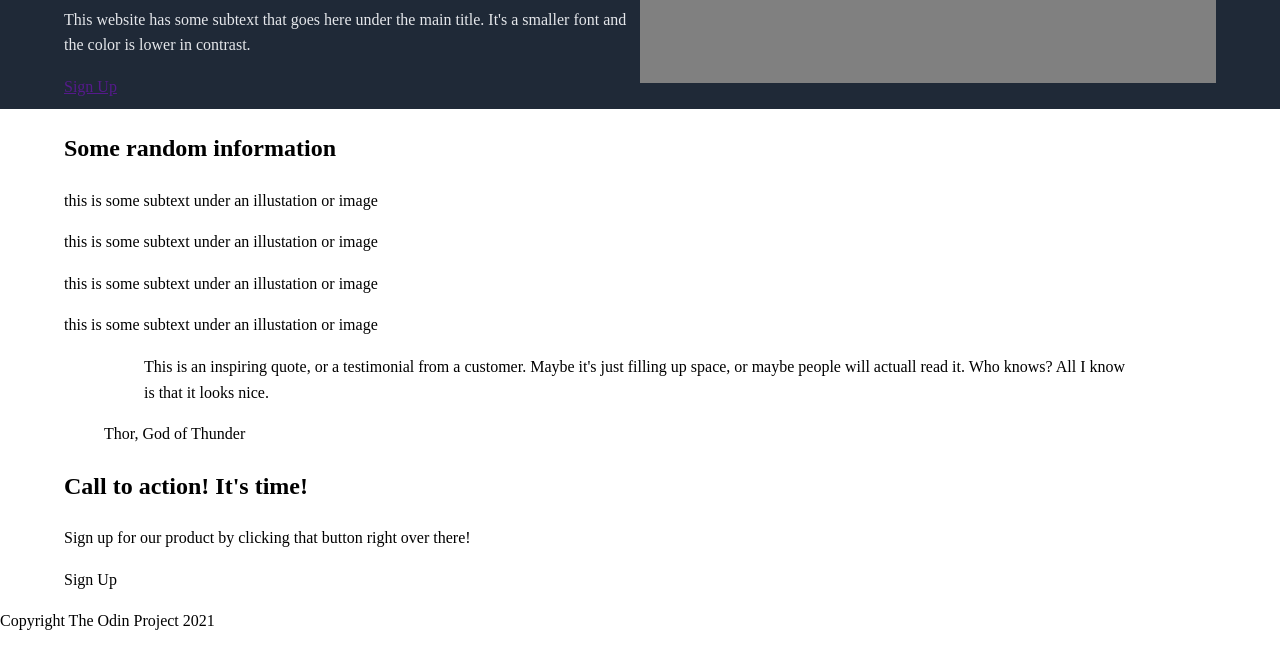
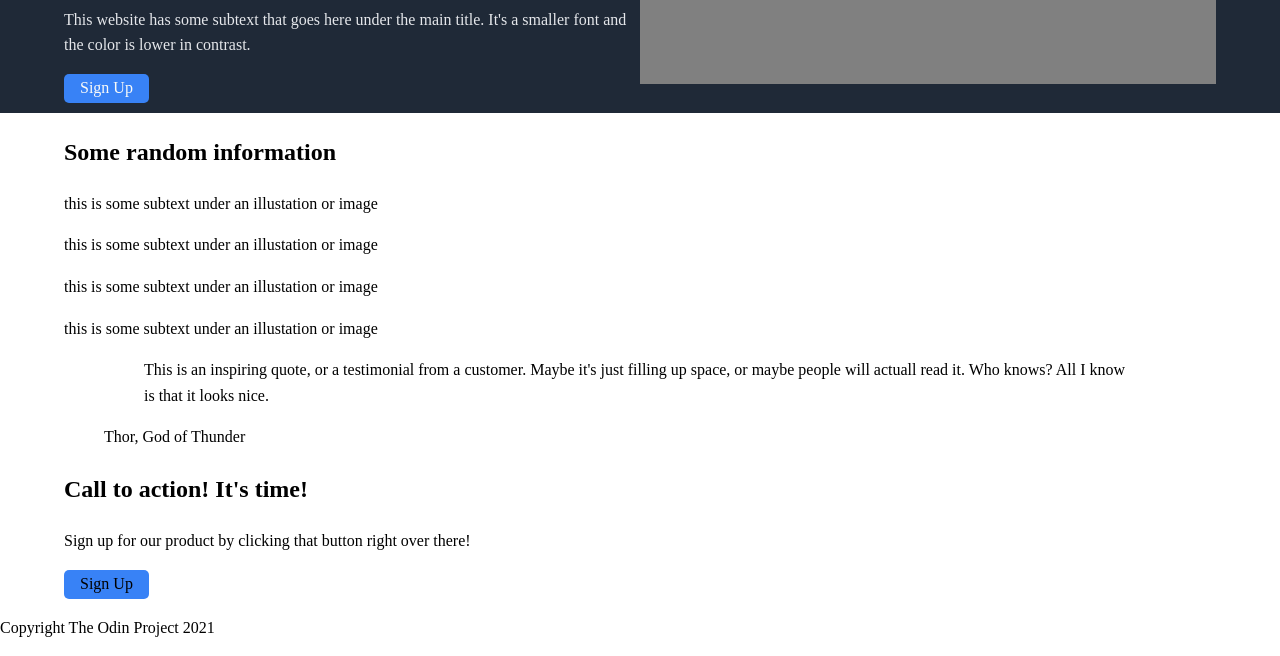
Before and after one commit to paris3200/landing_page, a plain HTML site: page index.html in a window 1280 px wide. Shown: the part 222-878 px from the top of the page. Drawn offline with nearby package versions, Linux system fonts and the light colour scheme; files that its build step writes are made by us from their sources.

Commit message:
Style button

```diff
--- a/index.html
+++ b/index.html
@@ -28,7 +28,7 @@
         <h1>This website is awesome</h1>
         <p>This website has some subtext that goes here under the main title. It's a smaller font and the color is lower
           in contrast.</p>
-        <div class="btn"><a href="">Sign Up</a></div>
+        <div class="btn"><a class="btn__link" href="">Sign Up</a></div>
       </div>
       <div class="hero_img_placeholder">
         <p>Image Placeholder</p>
--- /dev/null
+++ b/sass/components/_button.scss
@@ -0,0 +1,12 @@
+.btn {
+  display: inline-block;
+  background-color: #3882f6;
+  padding: .1em 1em;
+  text-align: center;
+  border-radius: 5px;
+}
+
+.btn__link {
+  text-decoration: none;
+  color: $font-white;
+}
--- a/sass/main.scss
+++ b/sass/main.scss
@@ -16,3 +16,4 @@
 @import "pages/home";
 
 // 6. Components
+@import "components/button";
```
